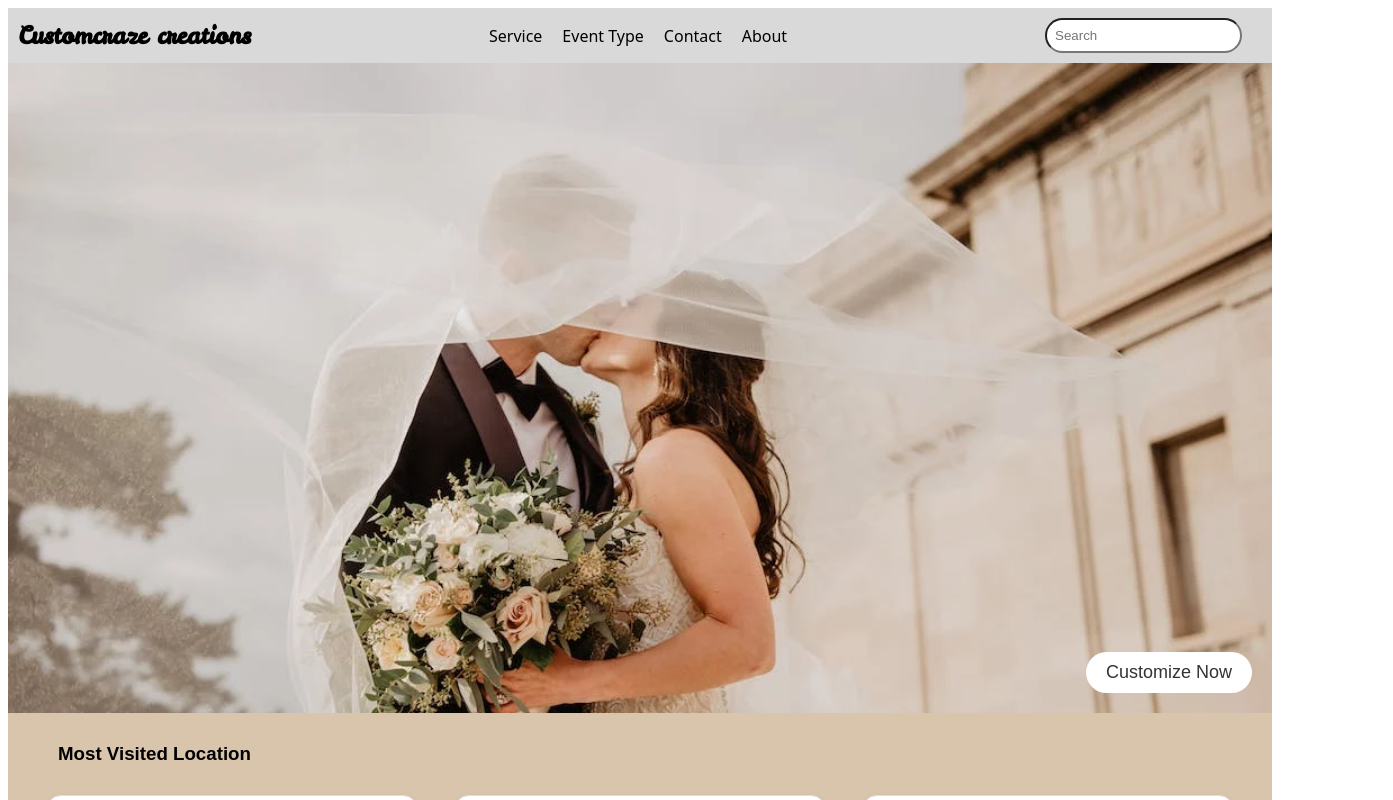
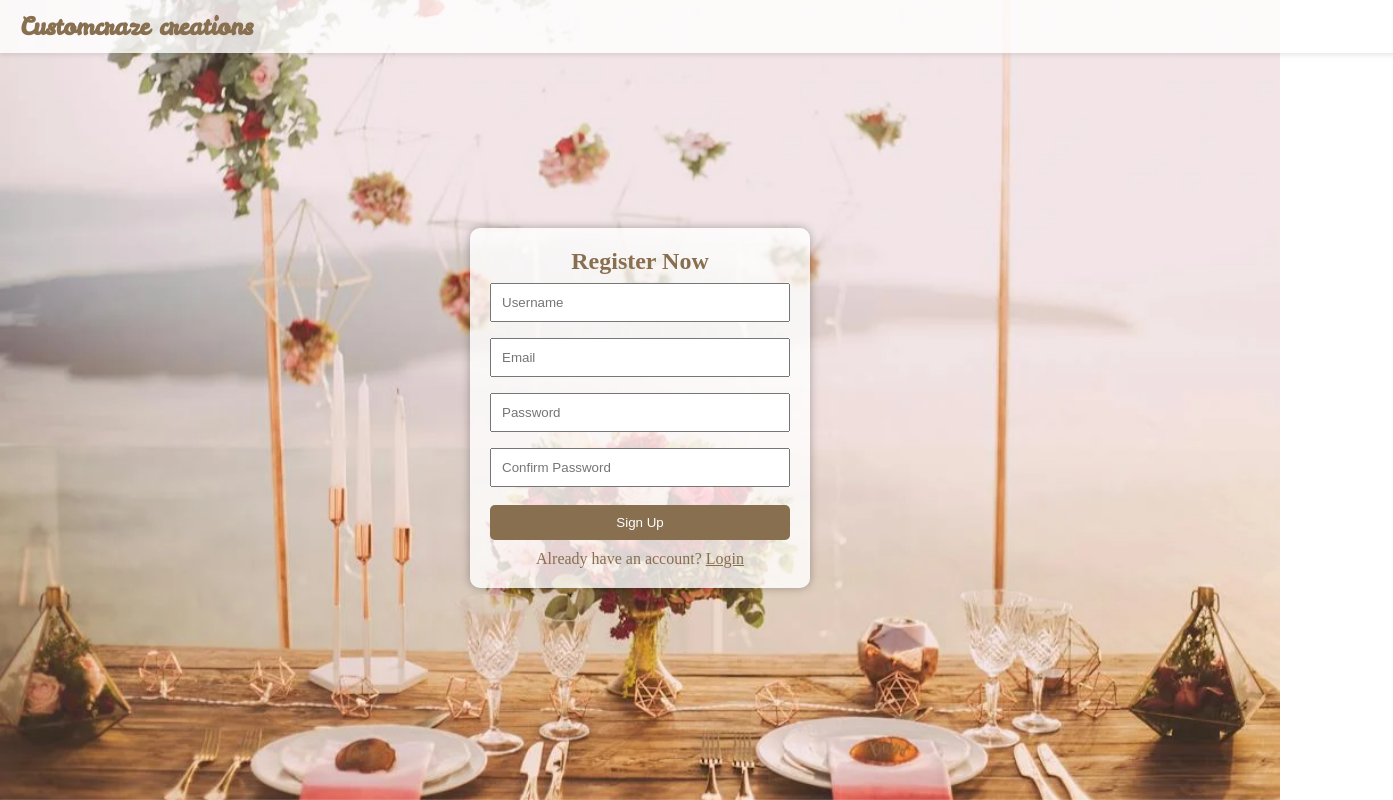
Before and after one commit to shibinshad/customized-event-planning, an Angular app: page / in a window 1280 px wide. Shown: the top 800 px of the page, 1393 px wide, since content can reach past the window. Built offline with nearby package versions, Linux system fonts and the light colour scheme.

Commit message:
signup form compleated

```diff
--- a/src/app/app.component.html
+++ b/src/app/app.component.html
@@ -1,2 +1,2 @@
-<!-- <app-signup></app-signup> -->
-<app-homepage></app-homepage>
+<app-signup></app-signup>
+<!-- <app-homepage></app-homepage> -->
--- a/src/app/modules/user/components/signup/signup.component.css
+++ b/src/app/modules/user/components/signup/signup.component.css
@@ -1,2 +1,129 @@
+/* signup.component.css */
+@import url("https://fonts.googleapis.com/css2?family=Leckerli+One&display=swap");
 
-@import url('https://fonts.googleapis.com/css2?family=Leckerli+One&display=swap');
+*{
+    margin: 0;
+    padding: 0;
+}
+body {
+  margin: 0;
+  padding: 0;
+  font-family: Arial, sans-serif;
+  height: 100vh;
+  display: flex;
+  flex-direction: column;
+  align-items: center;
+  justify-content: center;
+  overflow: hidden; /* Prevent scrolling */
+}
+
+.background-image {
+  position: fixed;
+  top: 0;
+  left: 0;
+  width: 100%;
+  height: 100%;
+  z-index: -1;
+}
+
+.background-image img {
+  width: 100%;
+  height: 100%;
+  object-fit: cover;
+}
+
+nav {
+  display: flex;
+  justify-content: space-between;
+  padding: 10px 20px;
+  background-color: rgba(255, 255, 255, 0.8);
+  box-shadow: 0 2px 5px rgba(0, 0, 0, 0.1);
+  width: 200vh;
+  position: fixed;
+  left: 0;
+  top: 0;
+  z-index: 1000;
+}
+
+.logo {
+  font-family: "Leckerli One", cursive;
+  font-size: 24px;
+  color: #886f4f;
+}
+
+.home-button {
+  font-size: 16px;
+  padding-right: 10px;
+  color: #886f4f;
+  text-decoration: none;
+}
+
+.container {
+  display: flex;
+  align-items: center;
+  justify-content: center;
+  height: 100vh; /* Set height to 100vh to cover the full viewport height */
+}
+
+.signup-container {
+  background: rgba(255, 255, 255, 0.8);
+  padding: 20px;
+  border-radius: 10px;
+  box-shadow: 0 0 10px rgba(0, 0, 0, 0.3);
+  width: 300px;
+  text-align: center;
+  color: #886f4f;
+  animation: fadeIn 1s ease-out;
+}
+
+@keyframes fadeIn {
+  from {
+    opacity: 0;
+  }
+  to {
+    opacity: 1;
+  }
+}
+
+.signup-container form {
+  display: flex;
+  flex-direction: column;
+}
+
+.signup-container input {
+  width: 100%;
+  padding: 10px;
+  margin: 8px 0;
+  box-sizing: border-box;
+  transition: border-color 0.3s ease-out;
+}
+
+.signup-container input:focus {
+  border-color: #886f4f;
+}
+
+.signup-container button {
+  width: 100%;
+  padding: 10px;
+  background-color: #886f4f;
+  color: white;
+  border: none;
+  border-radius: 5px;
+  cursor: pointer;
+  transition: background-color 0.3s ease-out;
+  margin-top: 10px;
+}
+
+.signup-container button:hover {
+  background-color: #63482f;
+}
+
+.signup-container p {
+  margin-top: 10px;
+}
+
+@media (max-width: 600px) {
+  .signup-container {
+    width: 90%;
+  }
+}
--- a/src/app/modules/user/components/signup/signup.component.html
+++ b/src/app/modules/user/components/signup/signup.component.html
@@ -1,133 +1,51 @@
-<!DOCTYPE html>
-<html lang="en">
-<head>
-    <meta charset="UTF-8">
-    <meta name="viewport" content="width=device-width, initial-scale=1.0">
-    <title>Signup Page</title>
-    <style>
-        body {
-            margin: 0;
-            padding: 0;
-            font-family: Arial, sans-serif;
-            background: url('your-background-image.jpg') no-repeat center center fixed;
-            background-size: cover;
-            height: 100vh;
-            display: flex;
-            flex-direction: column;
-            align-items: center;
-            justify-content: center;
-            background-image:url(../../../../../assets/images/pexels-photo-1045541.webp);
-        }
+<!-- signup.component.html -->
+<nav>
+    <h2 class="logo">Customcraze creations</h2>
+    <p>
+        <a class="home-button" href="#">Home</a>
+    </p>
+</nav>
 
+<div class="background-image">
+    <img src="../../../../../assets/images/pexels-photo-1045541.webp" alt="" />
+</div>
 
-        nav {
-            display: flex;
-            justify-content:space-between;
-            padding: 10px 20px;
-            background-color: rgba(255, 255, 255, 0.8);
-            box-shadow: 0 2px 5px rgba(0, 0, 0, 0.1);
-            width: 100%;
-            position: fixed;
-            top: 0;
-            z-index: 1000;
-        }
-
-        .logo {
-            font-family: 'Leckerli One', cursive;
-            font-size: 24px;
-            color: #886F4F;
-        }
-
-        .company-name {
-            font-size: 18px;
-            color: #886F4F;
-        }
-
-        .home-button {
-            font-size: 16px;
-            color: #886F4F;
-            text-decoration: none;
-            margin-right: auto; /* Move the home button to the right */
-        }
-
-        .signup-container {
-            background: rgba(255, 255, 255, 0.8);
-            padding: 20px;
-            border-radius: 10px;
-            box-shadow: 0 0 10px rgba(0, 0, 0, 0.3);
-            width: 300px;
-            text-align: center;
-            color: #886F4F;
-            animation: fadeIn 1s ease-out;
-            margin-top: 80px;
-        }
-
-        @keyframes fadeIn {
-            from { opacity: 0; }
-            to { opacity: 1; }
-        }
-
-        .signup-container input {
-            width: 100%;
-            padding: 10px;
-            margin: 8px 0;
-            box-sizing: border-box;
-            transition: border-color 0.3s ease-out;
-        }
-
-        .signup-container input:focus {
-            border-color: #886F4F;
-        }
-
-        .signup-container button {
-            width: 100%;
-            padding: 10px;
-            background-color: #886F4F;
-            color: white;
-            border: none;
-            border-radius: 5px;
-            cursor: pointer;
-            transition: background-color 0.3s ease-out;
-        }
-
-        .signup-container button:hover {
-            background-color: #63482F;
-        }
-
-        @media (max-width: 600px) {
-            .signup-container {
-                width: 90%;
-            }
-        }
-        h2 {
-            font-family: 'Leckerli One', cursive;
-            color: #886F4F;
-            margin-bottom: 5px;
-        }
-    </style>
-</head>
-<body>
-
-
-    <nav>
-
-        <h2 style="margin-bottom:30px;margin-left: 40px;">Customcraze creations</h2>
-        <p style="margin-top: 27px
-        ;"><a style="color: #886F4F; margin-right:30px;" href="">Home</a></p>
-    </nav>
-
-
+<div class="container">
     <div class="signup-container">
         <h2>Register Now</h2>
-        <form action="#" method="post">
-            <input type="text" name="username" placeholder="Username" required>
-            <input type="email" name="email" placeholder="Email" required>
-            <input type="password" name="password" placeholder="Password" required>
-            <input type="password" name="conform password" placeholder="Confirm Password" required>
-            <button type="submit">Sign Up</button>
+        <form [formGroup]="signupForm" (ngSubmit)="onSubmit()">
+            <div>
+                <input type="text" formControlName="username" placeholder="Username" />
+                <div *ngIf="getFormControl('username').errors && (getFormControl('username').dirty || getFormControl('username').touched)">
+                    <div *ngIf="getFormControl('username').hasError('required')">Username is required</div>
+                    <div *ngIf="getFormControl('username').hasError('pattern')">Invalid username format</div>
+                </div>
+            </div>
+
+            <div>
+                <input type="email" formControlName="email" placeholder="Email" />
+                <div *ngIf="getFormControl('email').errors && (getFormControl('email').dirty || getFormControl('email').touched)">
+                    <div *ngIf="getFormControl('email').hasError('required')">Email is required</div>
+                    <div *ngIf="getFormControl('email').hasError('email')">Invalid email format</div>
+                </div>
+            </div>
+
+            <div>
+                <input type="password" formControlName="password" placeholder="Password" />
+                <div *ngIf="getFormControl('password').errors && (getFormControl('password').dirty || getFormControl('password').touched)">
+                    <div *ngIf="getFormControl('password').hasError('required')">Password is required</div>
+                    <div *ngIf="getFormControl('password').hasError('pattern')">Invalid password format</div>
+                </div>
+            </div>
+
+            <div>
+                <input type="password" formControlName="confirmPassword" placeholder="Confirm Password" />
+                <div *ngIf="getFormControl('confirmPassword').errors && (getFormControl('confirmPassword').dirty || getFormControl('confirmPassword').touched)">
+                    <div *ngIf="getFormControl('confirmPassword').hasError('required')">Confirm Password is required</div>
+                </div>
+            </div>
+            <button type="submit" [disabled]="!signupForm.valid">Sign Up</button>
         </form>
-        <p>Already have an account? <a style="color: #886F4F;" href="#">Login</a></p>
+        <p>Already have an account? <a href="#" style="color: #886f4f">Login</a></p>
     </div>
-
-</body>
-</html>
+</div>
--- a/src/app/modules/user/components/signup/signup.component.ts
+++ b/src/app/modules/user/components/signup/signup.component.ts
@@ -1,10 +1,51 @@
-import { Component } from '@angular/core';
+// signup.component.ts
+import { Component, OnInit } from '@angular/core';
+import { FormBuilder, FormGroup, Validators } from '@angular/forms';
 
 @Component({
   selector: 'app-signup',
   templateUrl: './signup.component.html',
-  styleUrls: ['./signup.component.css']
+  styleUrls: ['./signup.component.css'],
 })
-export class SignupComponent {
+export class SignupComponent implements OnInit {
+  signupForm!: FormGroup;
 
+  constructor(private fb: FormBuilder) {}
+
+  ngOnInit(): void {
+    this.signupForm = this.fb.group({
+      username: [
+        '',
+        [Validators.required, Validators.pattern(/^[a-zA-Z0-9_-]{3,16}$/)],
+      ],
+      email: ['', [Validators.required, Validators.email]],
+      password: [
+        '',
+        [
+          Validators.required,
+          Validators.pattern(
+            /^(?=.*[a-z])(?=.*[A-Z])(?=.*\d)(?=.*[@$!%*?&])[a-zA-Z\d@$!%*?&]{8,}$/
+          ),
+        ],
+      ],
+
+      confirmPassword: ['', Validators.required],
+    });
+  }
+
+  getFormControl(name: string) {
+    return this.signupForm.get(name)!;
+  }
+
+  onSubmit() {
+    if (this.signupForm.valid) {
+      console.log(this.signupForm.value);
+    } else {
+      this.signupForm.markAllAsTouched();
+      console.log(
+        'Password pattern error:',
+        this.signupForm.get('password')?.hasError('pattern')
+      );
+    }
+  }
 }
--- /dev/null
+++ b/src/app/modules/user/services/form-validation.service.ts
@@ -0,0 +1,12 @@
+// form-validation.service.ts
+import { Injectable } from '@angular/core';
+import { FormGroup } from '@angular/forms';
+
+@Injectable({
+  providedIn: 'root'
+})
+export class FormValidationService {
+  constructor() {}
+
+  // Add custom validation methods as needed
+}
```
Also changed, not shown: src/app/modules/user/homepage/homepage.component.html (+43 -68 lines), src/app/modules/user/user.module.ts (+7 -5 lines), src/assets/images/right.png (added).
